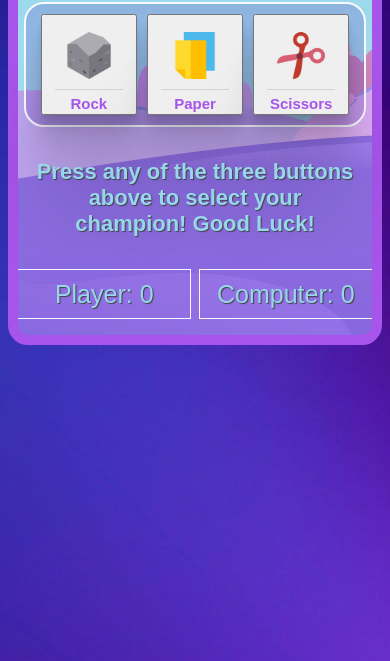
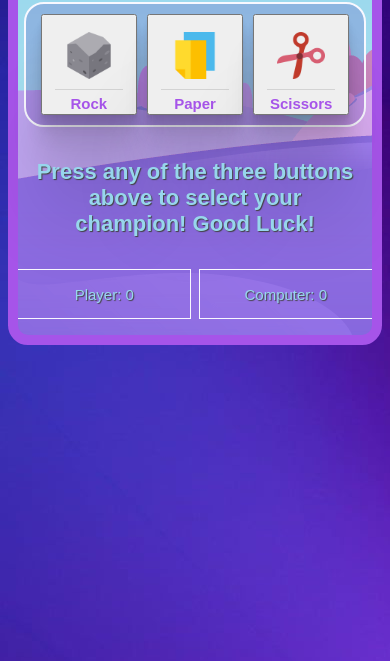
Before and after one commit to georgevictor90/rock-paper-scissors, a plain HTML site: page index.html in a window 390 px wide. Shown: the part 183-844 px from the top of the page. Drawn offline with Linux system fonts and the light colour scheme.

Commit message:
fix font sizing on smaller screens

```diff
--- a/style.css
+++ b/style.css
@@ -157,4 +157,7 @@ border-bottom: 1px solid #f8f8ff;
   .results {
     font-size: 0.9rem;
   }
+  .infoScores {
+    font-size: 1.5rem;
+  }
 }
```
